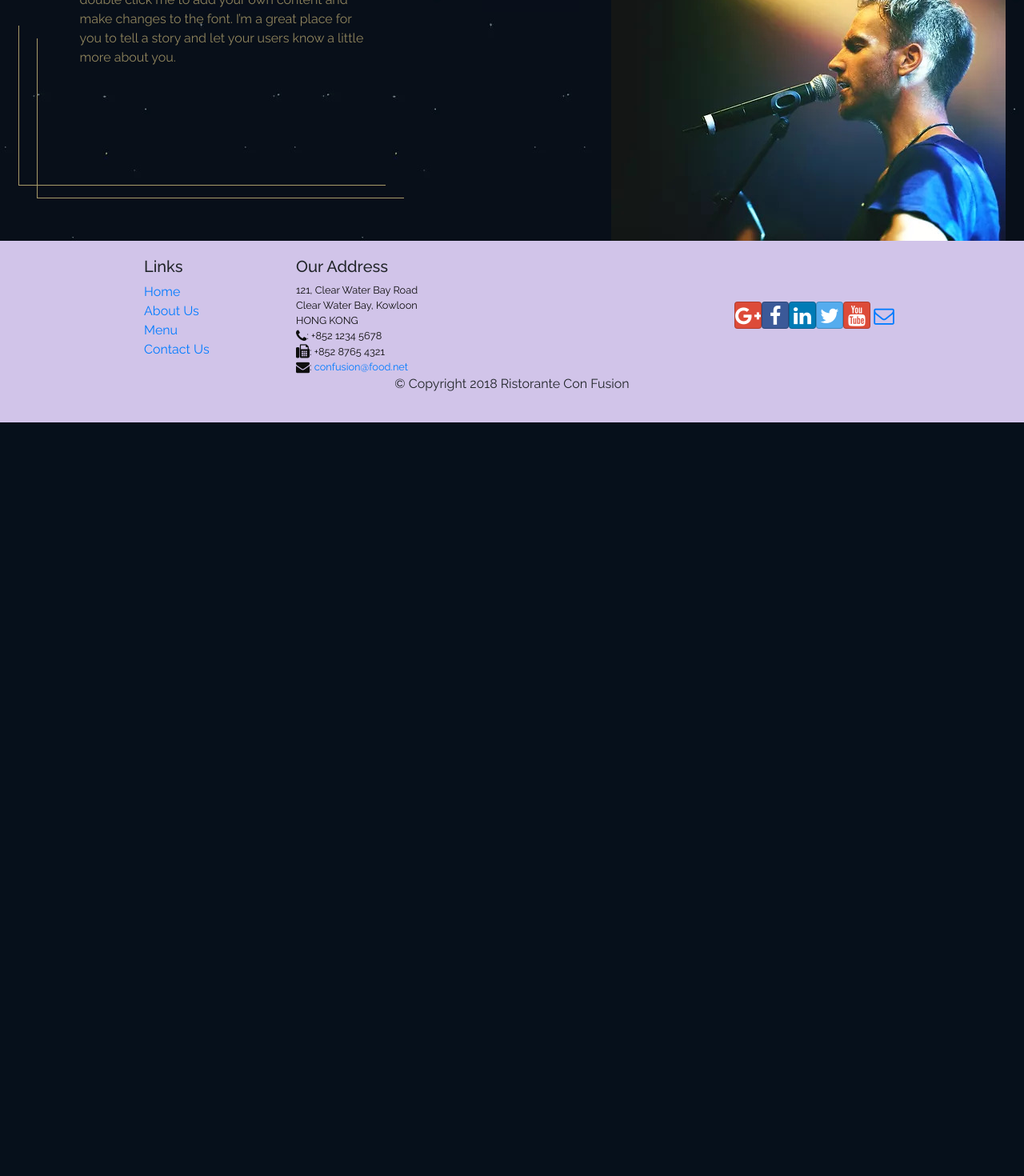
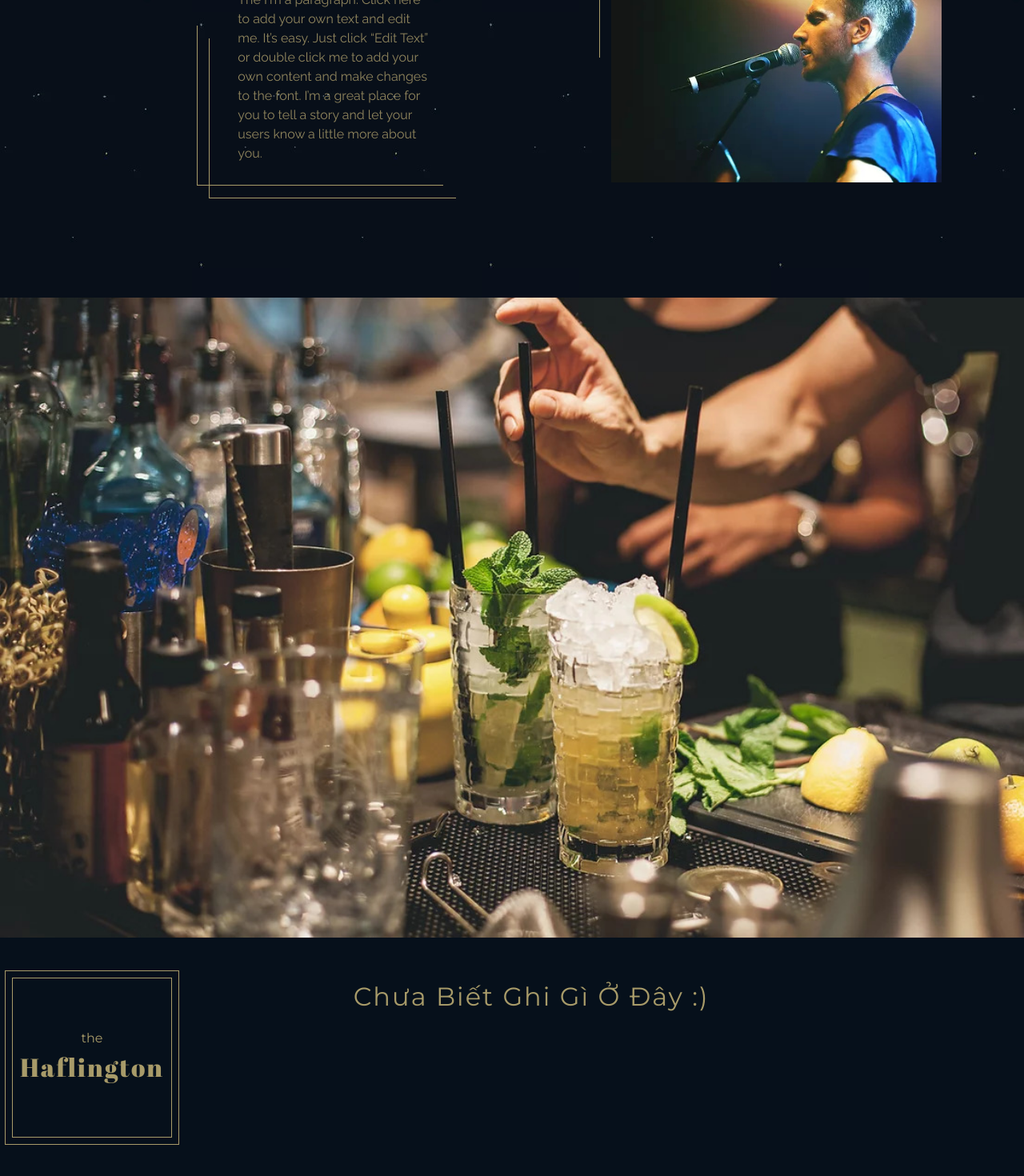
Before and after one commit to Trungbui89/TheHaflington, a React (Create React App) app: page /home in a window 1280 px wide. Shown: the part 2180-3650 px from the top of the page at 80% size. Before the commit the page ends 2708 px from the top, so only its background shows below. Built offline with nearby package versions, Linux system fonts and the light colour scheme; a web font is replaced by a local one.

Commit message:
edit footer

```diff
--- a/src/App.css
+++ b/src/App.css
@@ -587,18 +587,21 @@ text-align: center;
 
 /* clips info */
 
+.about-clips-container {
+    padding-bottom: 120px;
+}
+
 .clips-body .infoList {
     display: flex;
-    /* align-items: flex-end; */
     justify-content: flex-end;
 }
 
-/* .clips-info-body {
+.clips-info-body {
     height: 100%;
     width: 70%;
     position: relative;
     right: 0;
-} */
+}
 
 .clips-info-item p {
     width: 55%;
@@ -621,26 +624,93 @@ text-align: center;
     color: var(--white-text);
 }
 
-/* .clips-info-item p:nth-child(3) {
-} */
+/* clips img */
 
+.about-clips-container .card-image::after {
+    content: '';
+    width: 60%;
+    height: 60%;
+    position: absolute;
+    z-index: 5;
+    top: -5%;
+    left: 0;
+    border-top: 1px solid rgb(168, 155, 105);
+    border-left: 1px solid rgb(168, 155, 105);
+}
 
+.clips-card-items img {
+    width: 100%;
+    height: 100%;
+    object-fit: cover;
+    object-position: center;
+}
 
+.clips-card-items .card-image {
+    width: 80%;
+    height: 100%;
+    overflow: hidden;
+}
 
+/* background img bot */
 
+.background-bot-container {
+    width: 100%;
+    height: 100vh;
+}
+
+.img-container {
+    width: 100%;
+    height: 100%;
+    background: #000 url('/assets/images/background/cocktail-bar.jpg');
+    background-size: cover;
+}
 
 /* footer */
 
-.footer{
-    background-color: #D1C4E9;
+.footer {
+    background-color: var(--main-bg);
     margin:0px auto;
-    padding: 20px 0px 20px 0px;
+    padding: 50px 15px;
 }
 
-address{
-    font-size:80%;
-    margin:0px;
-    color:#0f0f0f;
+.brand-footer {
+    width: 12.5rem;
+    height: 12.5rem;
+    display: flex;
+    flex-direction: column;
+    justify-content: center;
+    align-items: center;
+    color: var(--body-text-color);
+    border: 1px solid var(--body-text-color);
+    position: relative;
+}
+
+.brand-footer::before {
+    content: '';
+    position: absolute;
+    width: 110%;
+    height: 110%;
+    border: 1px solid var(--body-text-color);
+}
+
+.brand-footer p:first-child{
+    font-family: 'Montserrat', sans-serif;
+    font-size: 16px;
+    margin-bottom: 0;
+}
+
+.brand-footer p:last-child{
+    font-family: 'Abril Fatface', cursive;
+    font-size: 32px;
+    letter-spacing: 2px;
+    margin-bottom: 0;
+}
+
+.footer-info {
+    font-family: 'Montserrat', cursive;
+    font-size: 32px;
+    letter-spacing: 2px;
+    color: var(--body-text-color);
 }
 
 /* responsive */
@@ -670,5 +740,3 @@ address{
         letter-spacing: 3px;
     }
 }
-
-/* about silder */
--- a/src/components/layout/Footer.js
+++ b/src/components/layout/Footer.js
@@ -5,43 +5,16 @@ function Footer() {
 
     return(
     <div className="footer">
-        <div className="container">
-            <div className="row justify-content-center">
-                <div className="col-4 offset-1 col-sm-2">
-                    <h5>Links</h5>
-                    <ul className="list-unstyled">
-                        <li><Link to='/home'>Home</Link></li>
-                        <li><Link to='/aboutus'>About Us</Link></li>
-                        <li><Link to='/menu'>Menu</Link></li>
-                        <li><Link to='/contactus'>Contact Us</Link></li>
-                    </ul>
-                </div>
-                <div className="col-7 col-sm-5">
-                    <h5>Our Address</h5>
-                    <address>
-		              121, Clear Water Bay Road<br />
-		              Clear Water Bay, Kowloon<br />
-		              HONG KONG<br />
-		              <i className="fa fa-phone fa-lg"></i>: +852 1234 5678<br />
-		              <i className="fa fa-fax fa-lg"></i>: +852 8765 4321<br />
-		              <i className="fa fa-envelope fa-lg"></i>: <a href="mailto:confusion@food.net">
-                         confusion@food.net</a>
-                    </address>
-                </div>
-                <div className="col-12 col-sm-4 align-self-center">
-                    <div className="text-center">
-                        <a className="btn btn-social-icon btn-google" href="http://google.com/+"><i className="fa fa-google-plus"></i></a>
-                        <a className="btn btn-social-icon btn-facebook" href="http://www.facebook.com/profile.php?id="><i className="fa fa-facebook"></i></a>
-                        <a className="btn btn-social-icon btn-linkedin" href="http://www.linkedin.com/in/"><i className="fa fa-linkedin"></i></a>
-                        <a className="btn btn-social-icon btn-twitter" href="http://twitter.com/"><i className="fa fa-twitter"></i></a>
-                        <a className="btn btn-social-icon btn-google" href="http://youtube.com/"><i className="fa fa-youtube"></i></a>
-                        <a className="btn btn-social-icon" href="mailto:"><i className="fa fa-envelope-o"></i></a>
+        <div className="footer-container">
+            <div className="row">
+                <div className='col-12 col-md-4 col-lg-4'>
+                    <div className='brand-footer'>
+                        <p>the</p>
+                        <p>Haflington</p>
                     </div>
                 </div>
-            </div>
-            <div className="row justify-content-center">
-                <div className="col-auto">
-                    <p>© Copyright 2018 Ristorante Con Fusion</p>
+                <div className='col-12 col-md-8 col-lg-8'>
+                    <p  className='footer-info'>Chưa Biết Ghi Gì Ở Đây :)</p>
                 </div>
             </div>
         </div>
--- a/src/components/layout/home/About.js
+++ b/src/components/layout/home/About.js
@@ -26,6 +26,9 @@ function About() {
             </div>
             <AboutSlider />
             <AboutClips />
+            <div className="background-bot-container">
+                <div className="img-container"></div>
+            </div>
         </div>
     )
 }
--- a/src/components/layout/home/Home.js
+++ b/src/components/layout/home/Home.js
@@ -7,6 +7,14 @@ function Home() {
 
     useEffect(() => {
       const parallax = document.querySelector('.home-container .top-bg-img')
+      window.addEventListener('scroll', function() {
+        let offset = window.scrollY
+        parallax.style.backgroundPositionY = `${offset * 0.6}px`
+      })
+    },[])
+
+    useEffect(() => {
+      const parallax = document.querySelector('.background-bot-container .img-container')
       window.addEventListener('scroll', function() {
         let offset = window.scrollY
         parallax.style.backgroundPositionY = `${offset * 0.6}px`
```
Also changed, not shown: public/assets/images/background/cocktail-bar.jpg (renamed from public/assets/images/background/530eafbe4d8547a0b1dfb935fd3a937e.jpg).
